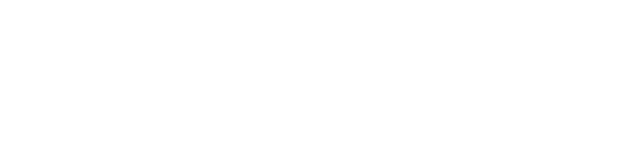
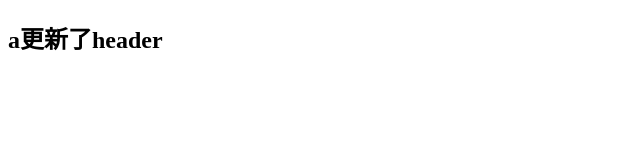
Before and after one commit to xiaojun-wxj/first, a plain HTML site: page abhout.html in a window 1280 px wide. Shown: the whole page, without its empty margins (0-640 px from the left). Drawn offline with Linux system fonts and the light colour scheme.

Commit message:
a更新了about页的header

```diff
--- a/abhout.html
+++ b/abhout.html
@@ -5,5 +5,7 @@
     <meta name="viewport" content="width=device-width, initial-scale=1.0" />
     <title>Document</title>
   </head>
-  <body></body>
+  <body>
+    <h2>a更新了header</h2>
+  </body>
 </html>
```
